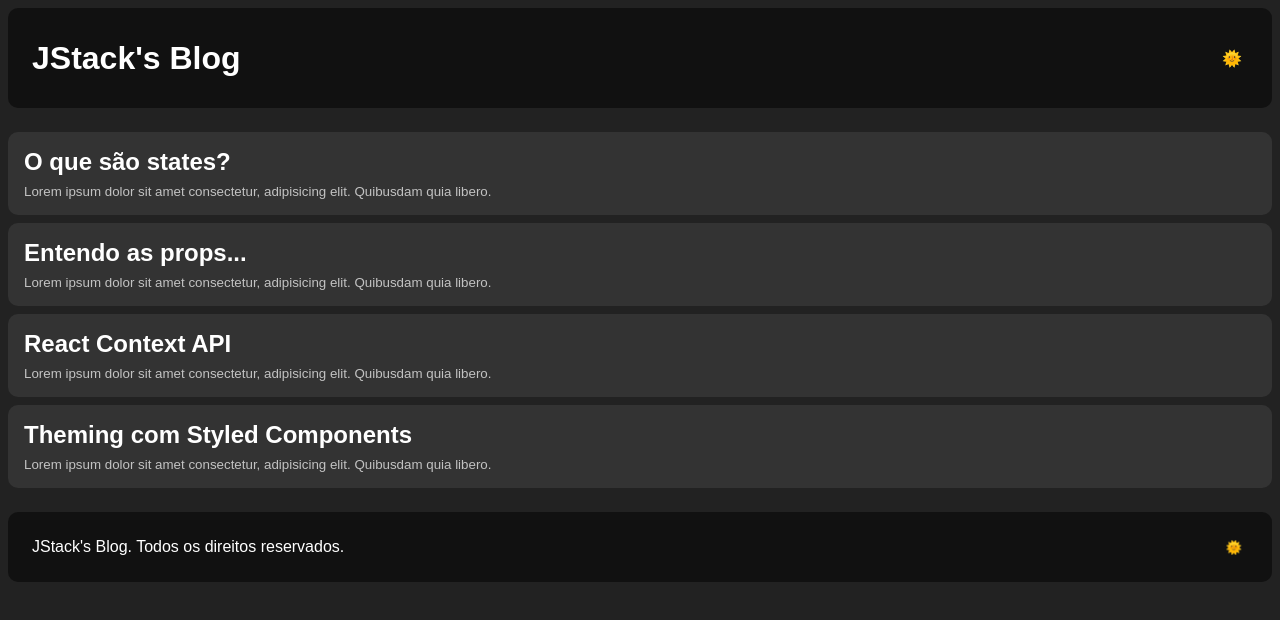
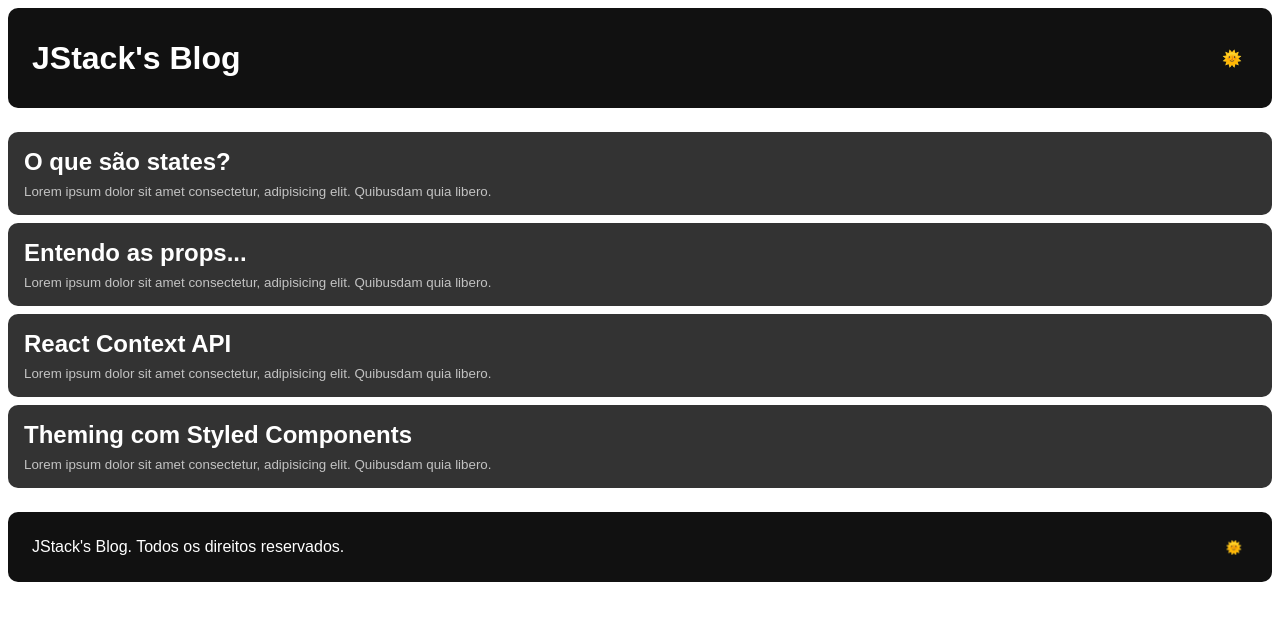
Before and after one commit to athena272/js-stack, a React app in the folder 03-fundamentos-react/: page / in a window 1280 px wide. Shown: the top 620 px of the page. Built offline with nearby package versions, Linux system fonts and the light colour scheme.

Commit message:
Update global.js

```diff
--- a/03-fundamentos-react/src/styles/global.js
+++ b/03-fundamentos-react/src/styles/global.js
@@ -2,7 +2,8 @@ import { createGlobalStyle } from 'styled-components';
 
 export default createGlobalStyle`
   body {
-    background: #222;
+    /* background: #222; */
+    background: ${props => props.theme};
     color: #fff;
     font-family: sans-serif;
   }
```
